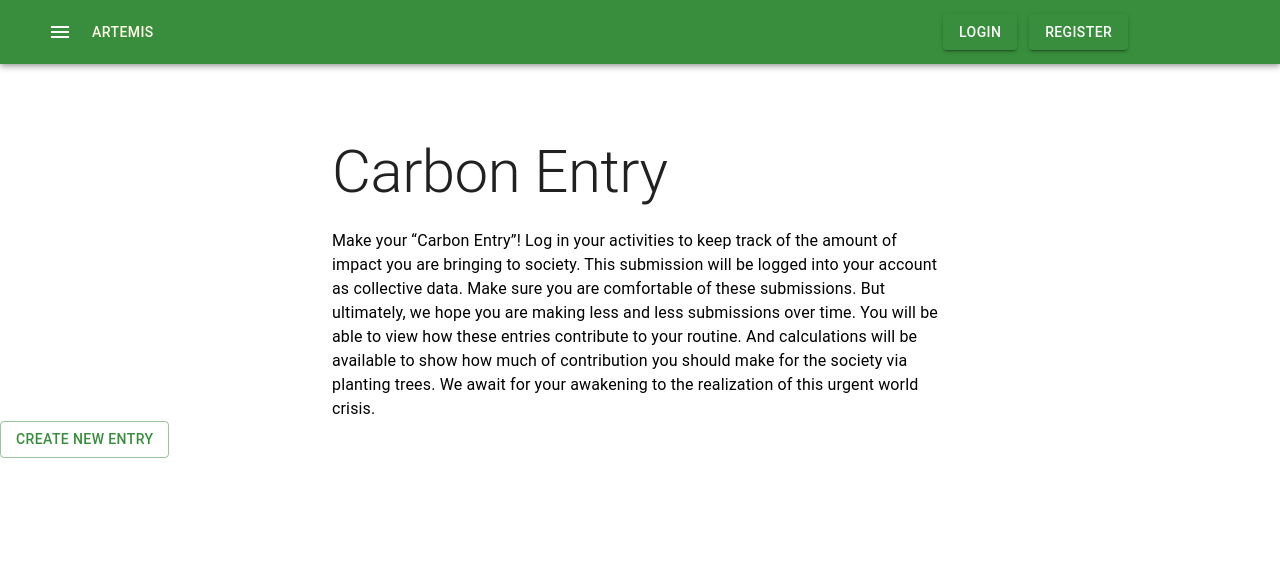
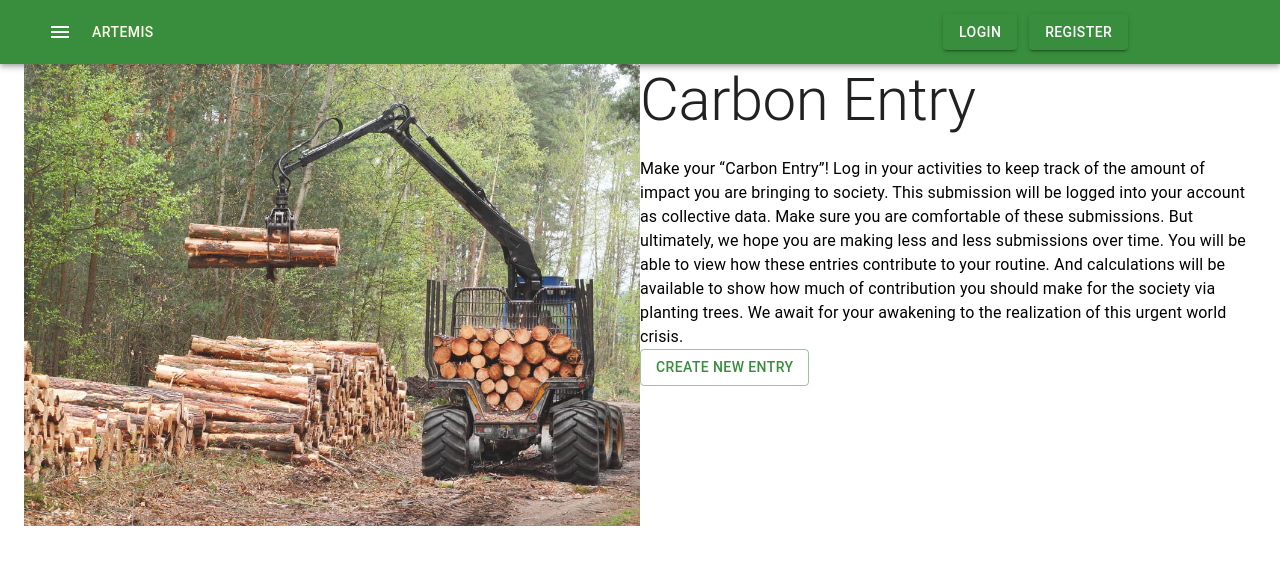
Before and after one commit to Alb33rt/artemis, a React (Create React App) app in the folder code-client/: page /carbonEntryPage in a window 1280 px wide. Shown: the top 564 px of the page. Built offline with nearby package versions, Linux system fonts and the light colour scheme; no server answers.

Commit message:
added abstract styling

```diff
--- a/code-client/src/components/carbonEntryPage.jsx
+++ b/code-client/src/components/carbonEntryPage.jsx
@@ -20,6 +20,7 @@ import DialogContent from "@material-ui/core/DialogContent";
 import DialogContentText from "@material-ui/core/DialogContentText";
 import DialogTitle from "@material-ui/core/DialogTitle";
 import Autocomplete from '@material-ui/lab/Autocomplete';
+import log from '../images/logging.jpg'
 
 const useStyles = makeStyles((theme) => ({
     mainGrid: {
@@ -137,22 +138,19 @@ export default function CarbonEntryPage() {
     return (
         <ThemeProvider theme={Theme}>
             <Container maxWidth="1g">
-                <Paper elevation={0} />
+
                 <Grid container>
-                    <Grid item xs></Grid>
-                    <Grid item xs={6}><Typography component="h2" variant="h2" color="textPrimary" gutterBottom>
-                        <br></br>
-                        Carbon Entry
-                    </Typography>
+                    <Grid item xs={6}>
+                        <img style={{width:'100%', height:'auto', opacity:'0.9'}} src={log}></img>
+                    </Grid>
+                    <Grid item xs={6}>
+                        <Typography component="h2" variant="h2" color="textPrimary" gutterBottom>
+                            Carbon Entry
+                        </Typography>
                         <Typography>
                             Make your “Carbon Entry”! Log in your activities to keep track of the amount of impact you are bringing to society. This submission will be logged into your account as collective data. Make sure you are comfortable of these submissions. But ultimately, we hope you are making less and less submissions over time. You will be able to view how these entries contribute to your routine. And calculations will be available to show how much of contribution you should make for the society via planting trees. We await for your awakening to the realization of this urgent world crisis.
-                        </Typography></Grid>
-                    <Grid item xs></Grid>
-
-                </Grid>
-                <Paper />
-            </Container>
-            <Grid fullWidth classes={{ root: classes.root }}>
+                        </Typography>
+                        <Grid fullWidth classes={{ root: classes.root }}>
                 <Button variant="outlined" color="primary" onClick={handleClickOpen}>
                     Create New Entry
                 </Button>
@@ -199,6 +197,13 @@ export default function CarbonEntryPage() {
                     </DialogActions>
                 </Dialog>
             </Grid>
+                    </Grid>
+
+
+                </Grid>
+
+            </Container>
+
         </ThemeProvider>
     );
 }
```
Also changed, not shown: code-client/src/images/logging.jpg (added).
